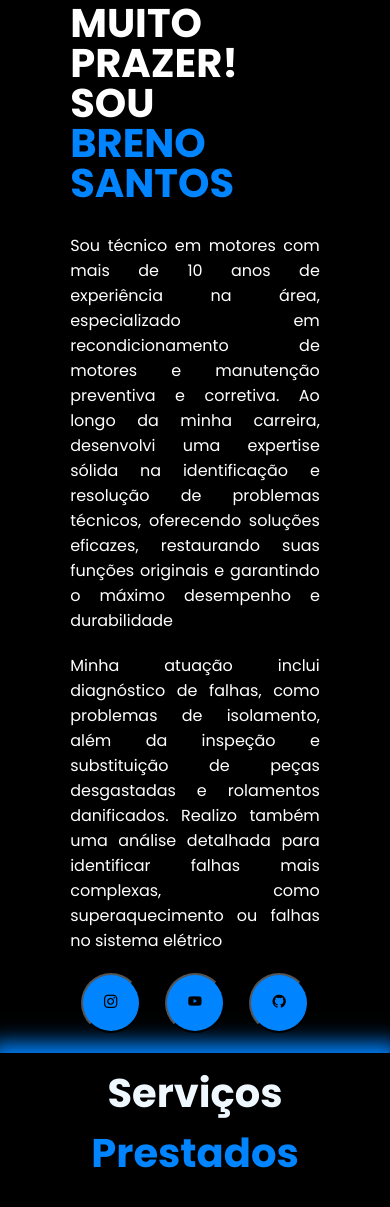
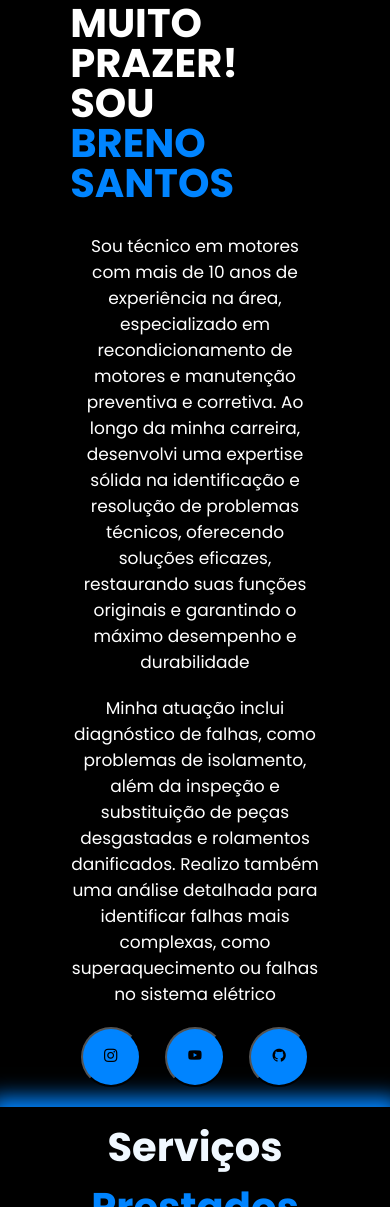
Before and after one commit to Brennogbi/meu-portifolio-motores, a plain HTML site: page index.html in a window 390 px wide. Shown: the part 4215-5422 px from the top of the page. Drawn offline with nearby package versions, Linux system fonts and the light colour scheme; files whose address does not match are found by name.

Commit message:
2 alterçao

```diff
--- a/style.css
+++ b/style.css
@@ -472,6 +472,11 @@ footer .line-footer p a {
 
    /*too-do-site*/
 
+   .sobre .txt-sobre p {
+      margin: 20px 0;
+      text-align: center;
+      font-size: 17px;
+   }
    .logogrande{
       width: 500px;
       margin: 5px 0;
@@ -514,6 +519,7 @@ section.sobre {
    border-radius: none;
    box-shadow: none;
    ;
+   align-items: center;
 }
 
 
```
